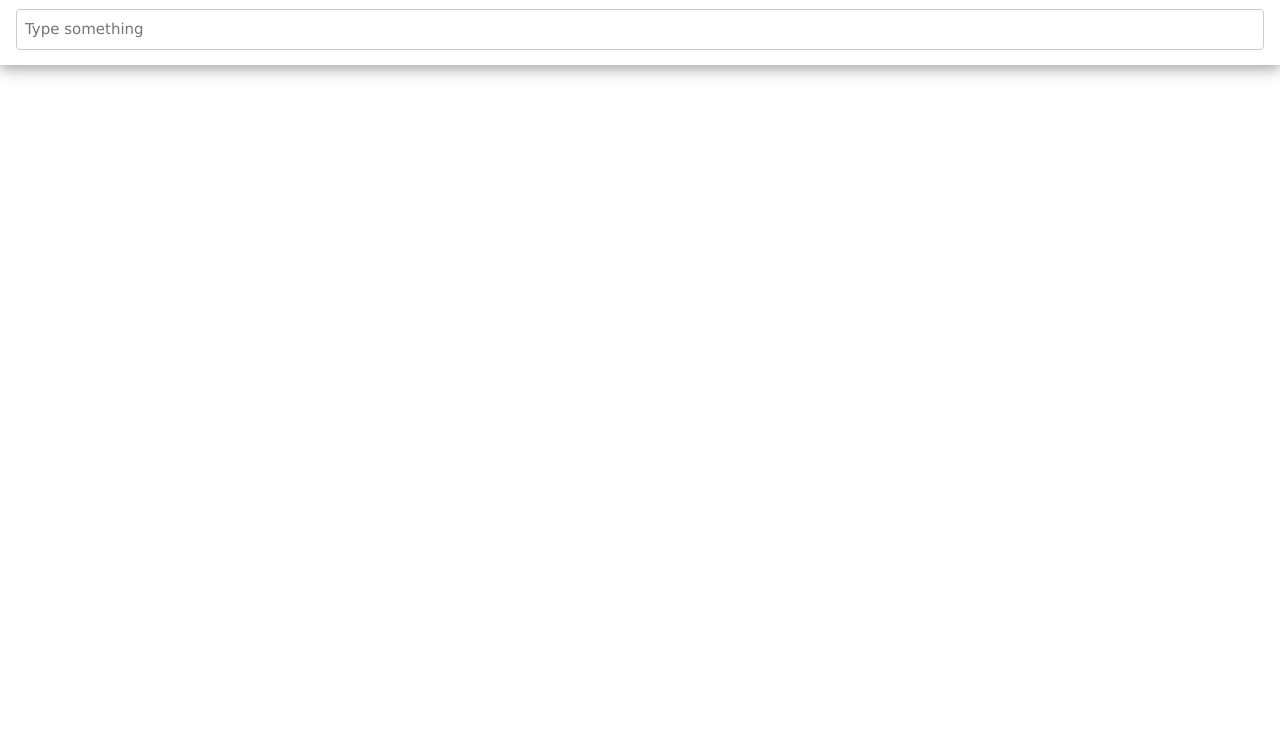
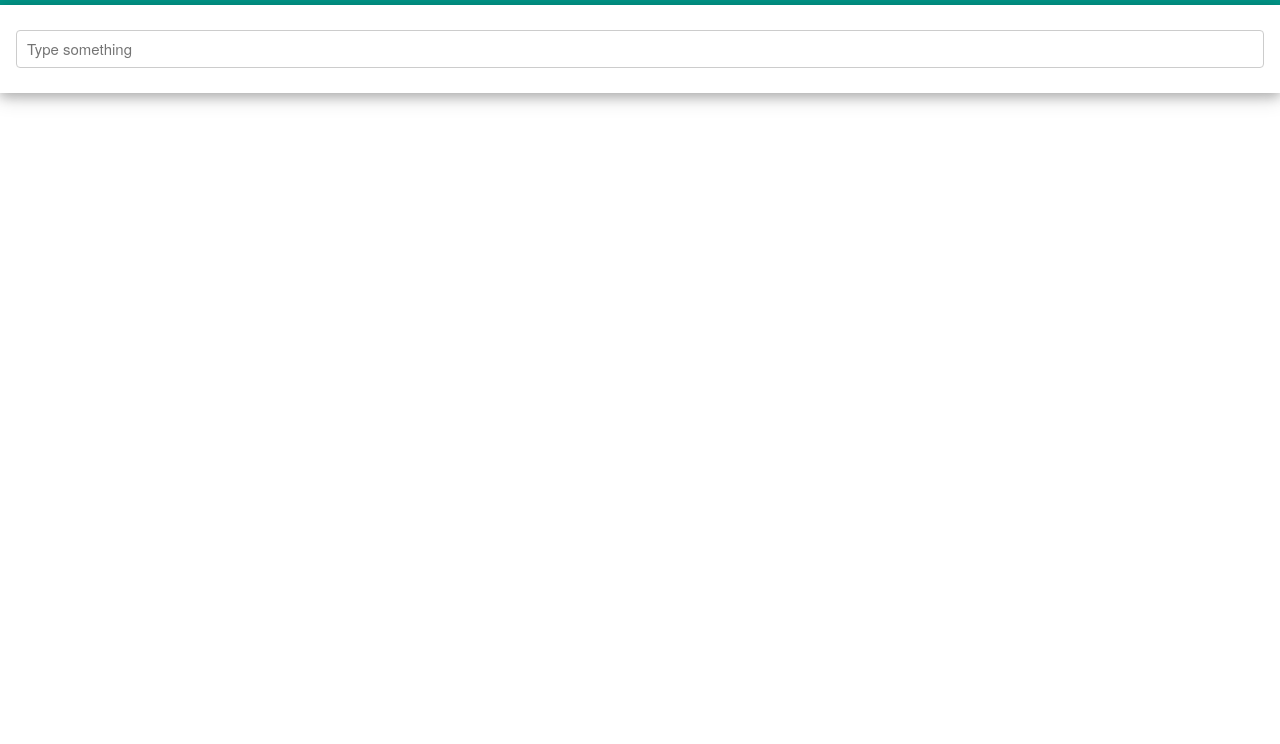
Before and after one commit to wchang28/app_template, a website: page public/index.html in a window 1280 px wide. Shown: the part 56-800 px from the top of the page. Drawn offline with nearby package versions, Linux system fonts and the light colour scheme.

Commit message:
added skeleton

```diff
--- a/public/index.html
+++ b/public/index.html
@@ -6,6 +6,7 @@
 		<meta name="viewport" content="width=device-width, initial-scale=1">
 		<link rel="stylesheet" href="/bower_components/font-awesome/css/font-awesome.min.css">
 		<link rel="stylesheet" href="/bower_components/w3-css/css/w3.css">
+		<link rel="stylesheet" href="/bower_components/skeleton/css/skeleton.css">
 		<!-- <script src="/bower_components/jquery/dist/jquery.min.js"></script> -->
 	</head>
 	<body>
```
